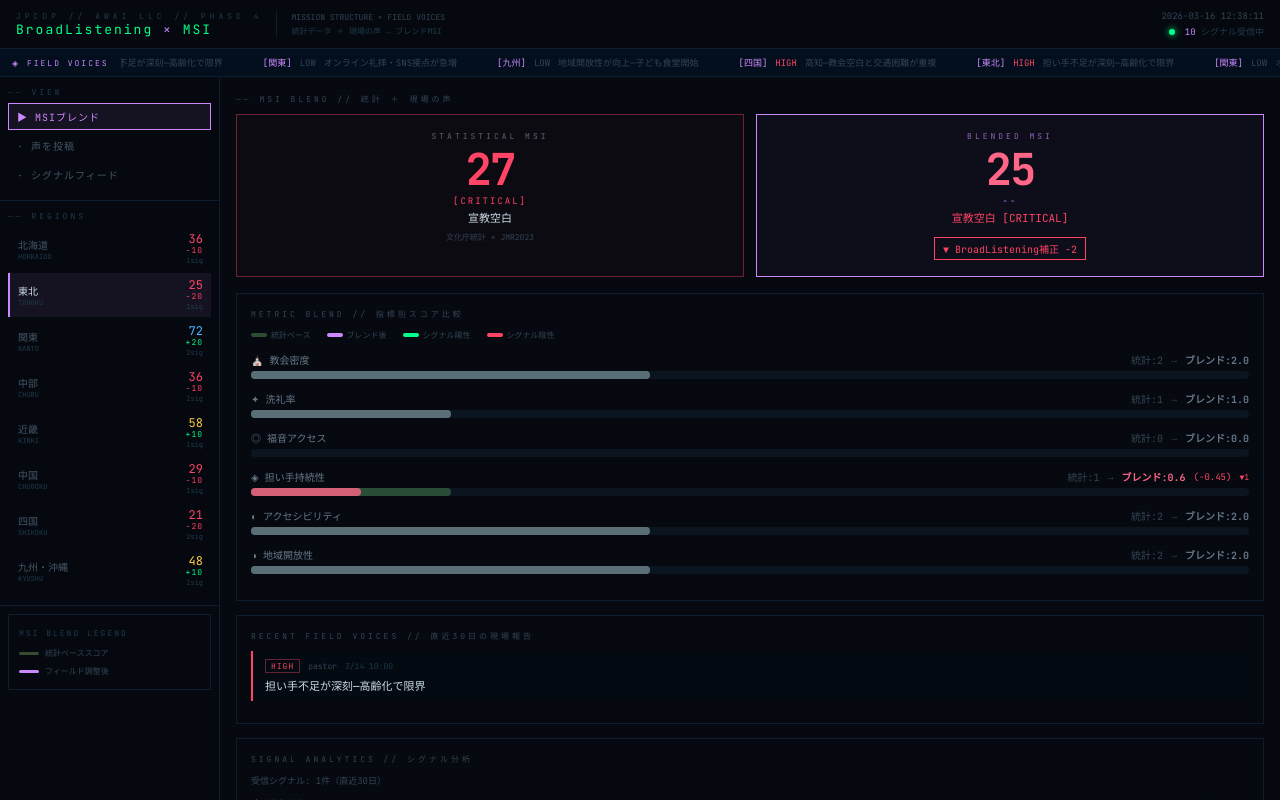
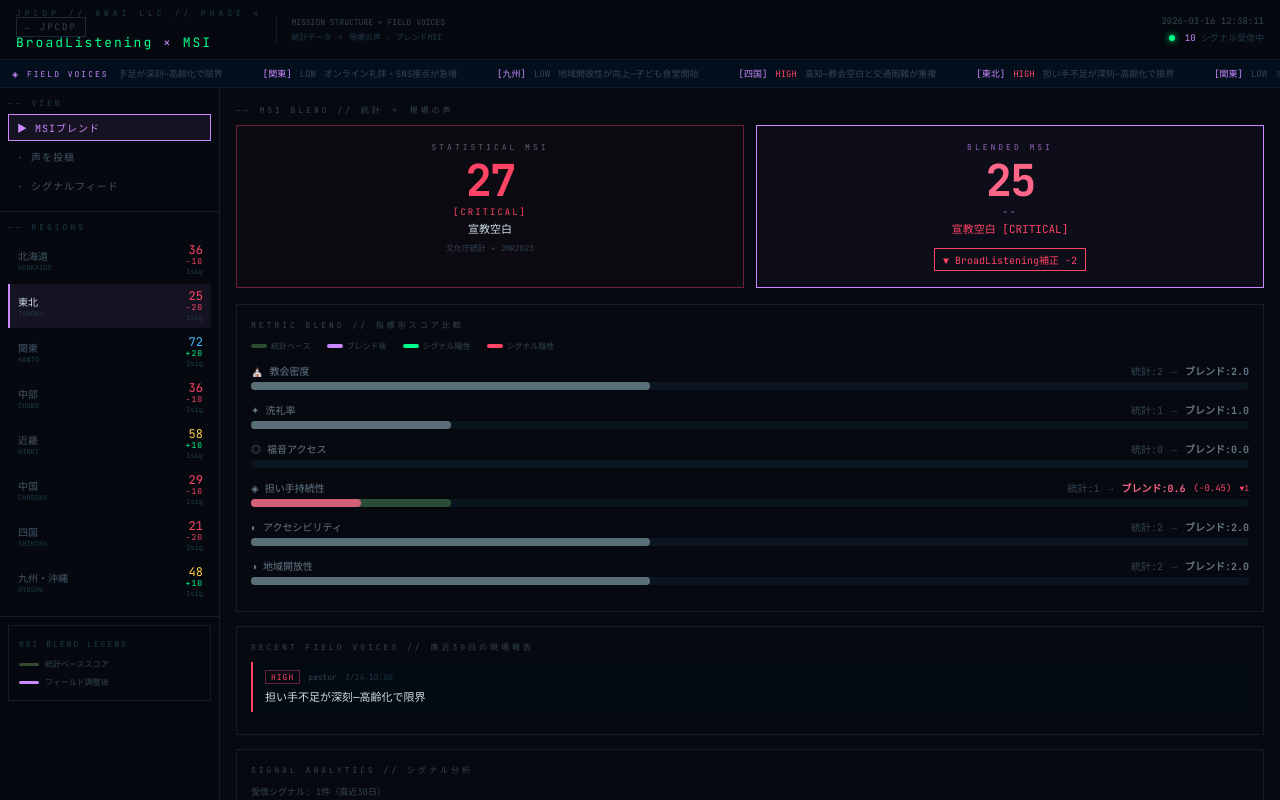
Before and after one commit to AwaiTokono/jpcdp, a website: page phase4.html in a window 1280 px wide. Drawn offline with Linux system fonts and the light colour scheme.

Commit message:
Add link to index.html in topbar

```diff
--- a/phase4.html
+++ b/phase4.html
@@ -180,6 +180,7 @@
     <div class="tb-left">
       <div>
         <div style="font-size:8px;color:var(--dim2);letter-spacing:4px">JPCDP // AWAI LLC // PHASE 4</div>
+        <a href="index.html" style="font-size:9px;color:var(--dim);letter-spacing:2px;text-decoration:none;border:1px solid var(--border2);padding:3px 8px;margin-right:8px;">← JPCDP</a>
         <div class="tb-title">BroadListening <span style="color:var(--purple)">×</span> MSI</div>
       </div>
       <div style="width:1px;height:26px;background:var(--border)"></div>
```
